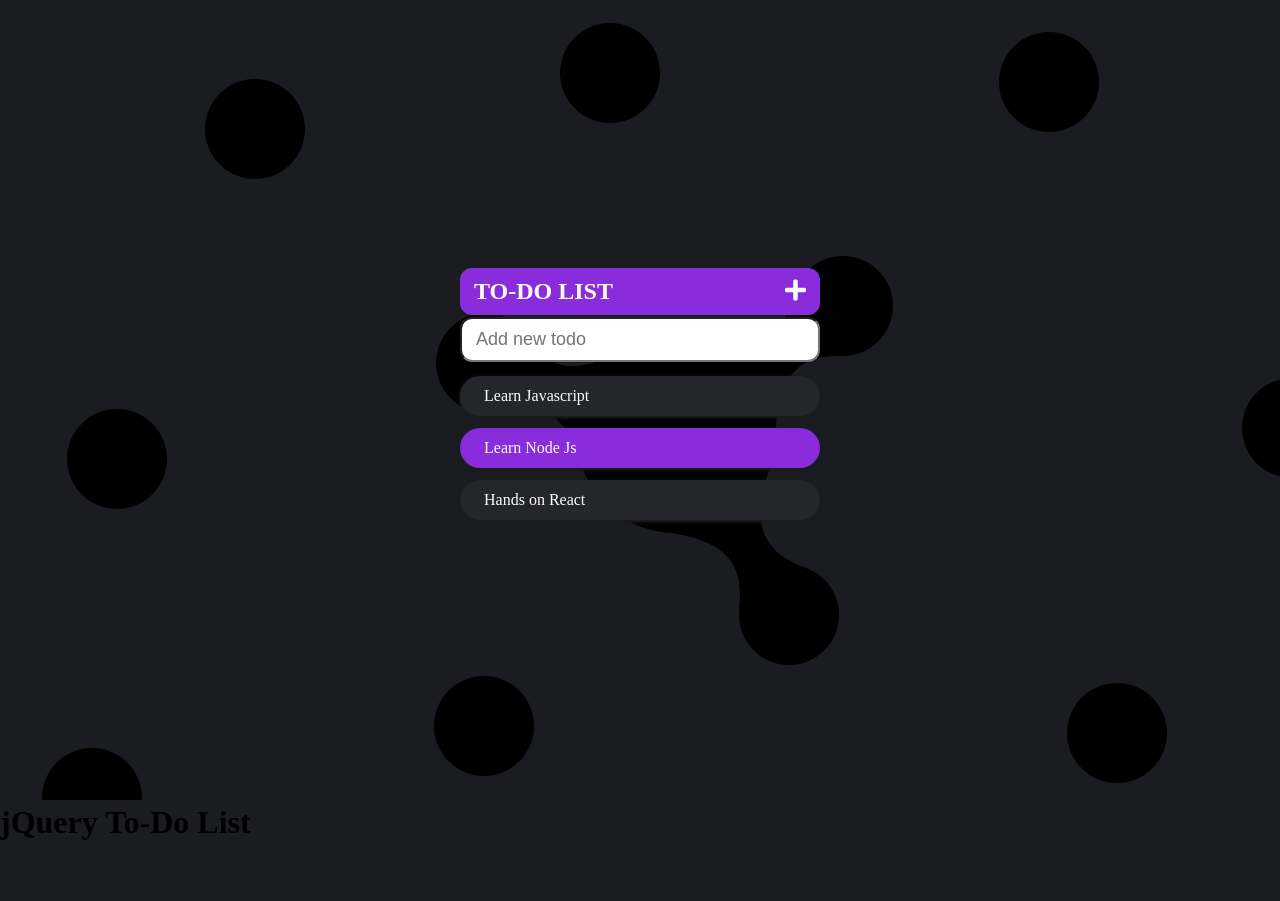
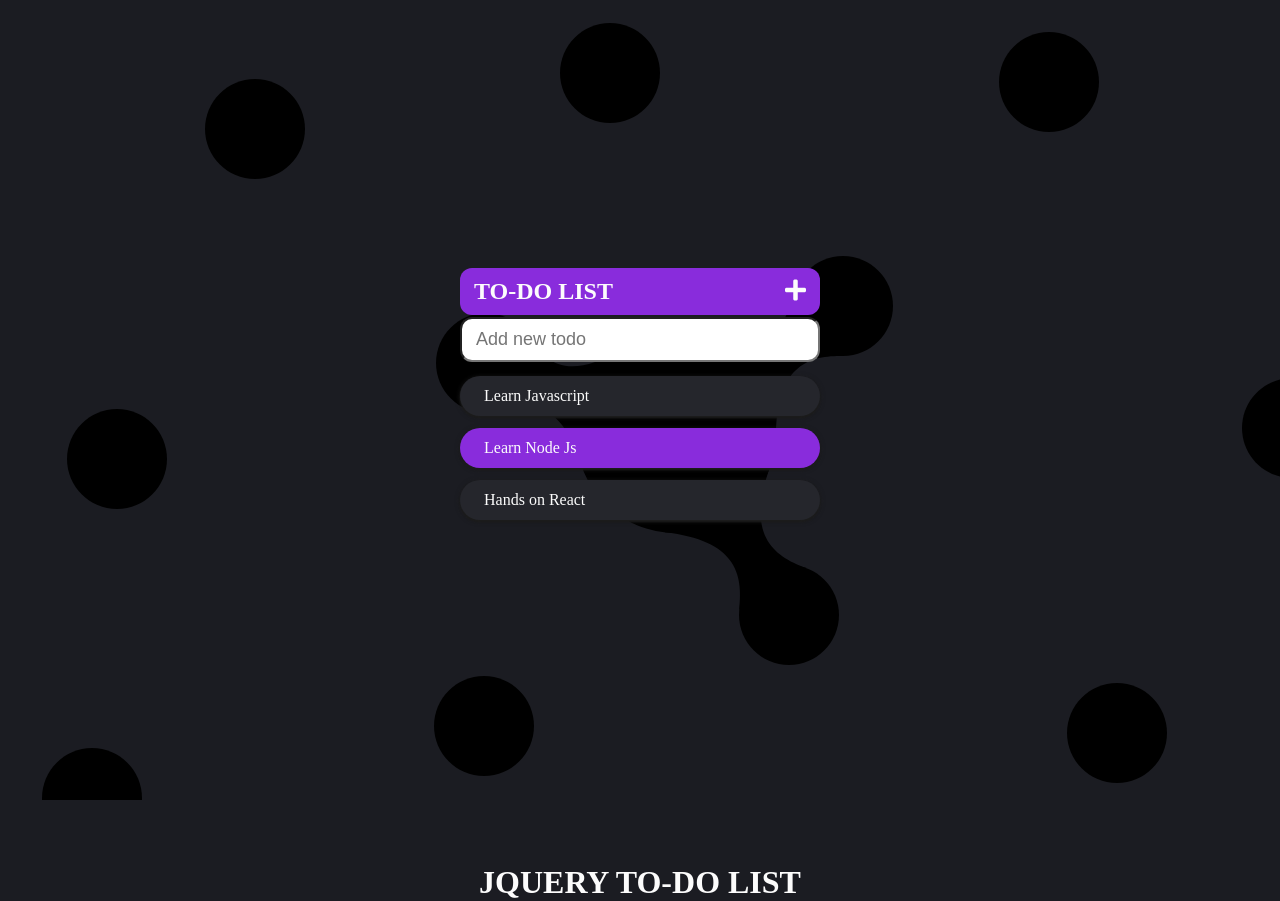
Before and after one commit to thisismemukul/jQuery-ToDo-List, a plain HTML site: page index.html in a window 1280 px wide. Before the commit the page ends 841 px from the top, so only its background shows below. Drawn offline with Linux system fonts and the light colour scheme.

Commit message:
Update style.css

```diff
--- a/assets/css/style.css
+++ b/assets/css/style.css
@@ -20,7 +20,7 @@ canvas {
     background-color: #1b1c22;
 }
 
-header h1 {
+body h1 {
     text-transform: uppercase;
     color: #fcfcfc;
     text-align: center;
```
